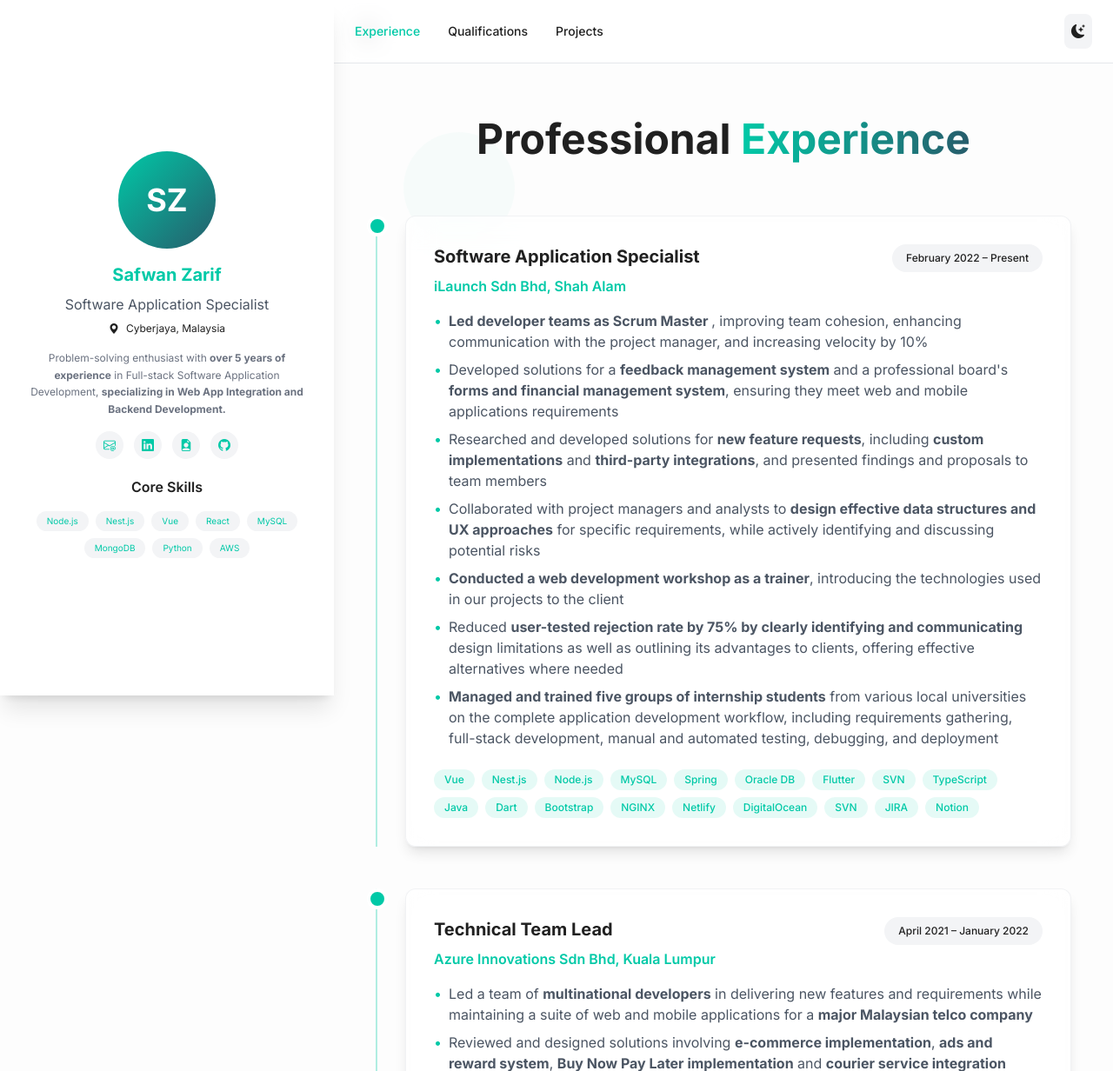
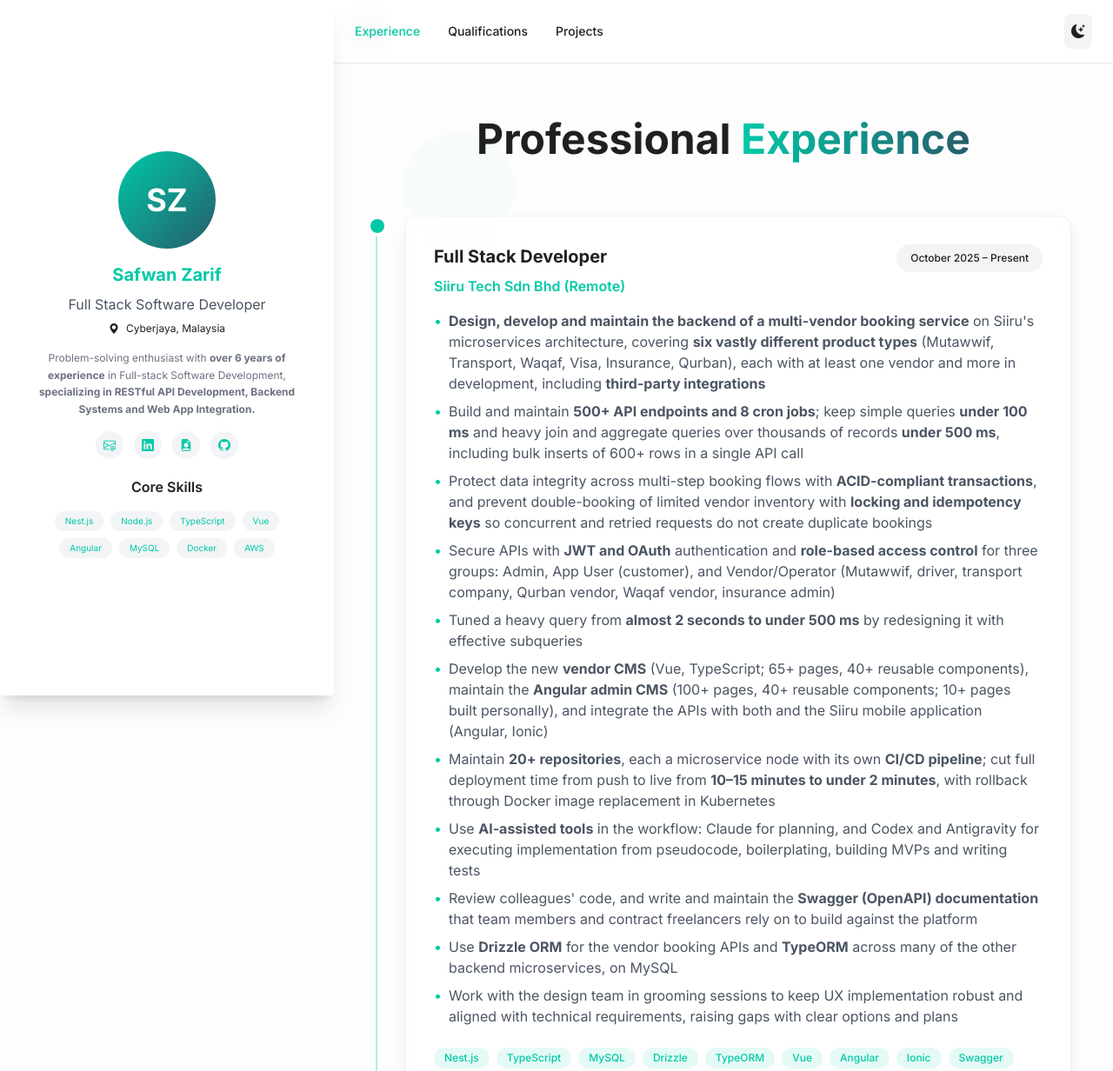
Before and after one commit to msafwanzarif/safwanzarif.dev, an Astro site: page / in a window 1280 px wide. Shown: the top 1232 px of the page at 87% size. Built offline with nearby package versions, Linux system fonts and the light colour scheme; Astro itself is replaced by a stand-in of ours.

Commit message:
feat: update resume and portfolio content

```diff
--- a/src/config/portfolio.js
+++ b/src/config/portfolio.js
@@ -5,8 +5,8 @@ export const portfolioConfig = {
   // Personal Information
   personal: {
     name: "Safwan Zarif",
-    title: "Software Application Specialist",
-    bio: "Problem-solving enthusiast with <b>over 5 years of experience</b> in Full-stack Software Application Development, <b>specializing in Web App Integration and Backend Development.</b>",
+    title: "Full Stack Software Developer",
+    bio: "Problem-solving enthusiast with <b>over 6 years of experience</b> in Full-stack Software Development, <b>specializing in RESTful API Development, Backend Systems and Web App Integration.</b>",
     email: email,
     location: "Cyberjaya, Malaysia",
     profileImage: "/profile.jpg", // Add your profile image to /public folder
@@ -22,33 +22,53 @@ export const portfolioConfig = {
 
   // Core Skills (shown in profile panel)
   coreSkills: [
-    "Node.js","Nest.js", "Vue", "React",
-    "MySQL", "MongoDB", "Python", "AWS"
+    "Nest.js", "Node.js", "TypeScript", "Vue",
+    "Angular", "MySQL", "Docker", "AWS"
   ],
 
   // Work Experience
   experiences: [
     {
-      title: "Software Application Specialist",
+      title: "Full Stack Developer",
+      company: "Siiru Tech Sdn Bhd (Remote)",
+      duration: "October 2025 – Present",
+      descriptions: [
+        "<b>Design, develop and maintain the backend of a multi-vendor booking service</b> on Siiru's microservices architecture, covering <b>six vastly different product types</b> (Mutawwif, Transport, Waqaf, Visa, Insurance, Qurban), each with at least one vendor and more in development, including <b>third-party integrations</b>",
+        "Build and maintain <b>500+ API endpoints and 8 cron jobs</b>; keep simple queries <b>under 100 ms</b> and heavy join and aggregate queries over thousands of records <b>under 500 ms</b>, including bulk inserts of 600+ rows in a single API call",
+        "Protect data integrity across multi-step booking flows with <b>ACID-compliant transactions</b>, and prevent double-booking of limited vendor inventory with <b>locking and idempotency keys</b> so concurrent and retried requests do not create duplicate bookings",
+        "Secure APIs with <b>JWT and OAuth</b> authentication and <b>role-based access control</b> for three groups: Admin, App User (customer), and Vendor/Operator (Mutawwif, driver, transport company, Qurban vendor, Waqaf vendor, insurance admin)",
+        "Tuned a heavy query from <b>almost 2 seconds to under 500 ms</b> by redesigning it with effective subqueries",
+        "Develop the new <b>vendor CMS</b> (Vue, TypeScript; 65+ pages, 40+ reusable components), maintain the <b>Angular admin CMS</b> (100+ pages, 40+ reusable components; 10+ pages built personally), and integrate the APIs with both and the Siiru mobile application (Angular, Ionic)",
+        "Maintain <b>20+ repositories</b>, each a microservice node with its own <b>CI/CD pipeline</b>; cut full deployment time from push to live from <b>10–15 minutes to under 2 minutes</b>, with rollback through Docker image replacement in Kubernetes",
+        "Use <b>AI-assisted tools</b> in the workflow: Claude for planning, and Codex and Antigravity for executing implementation from pseudocode, boilerplating, building MVPs and writing tests",
+        "Review colleagues' code, and write and maintain the <b>Swagger (OpenAPI) documentation</b> that team members and contract freelancers rely on to build against the platform",
+        "Use <b>Drizzle ORM</b> for the vendor booking APIs and <b>TypeORM</b> across many of the other backend microservices, on MySQL",
+        "Work with the design team in grooming sessions to keep UX implementation robust and aligned with technical requirements, raising gaps with clear options and plans",
+      ],
+      technologies: ["Nest.js", "TypeScript", "MySQL", "Drizzle", "TypeORM", "Vue", "Angular", "Ionic", "Swagger", "Docker", "Kubernetes", "GitHub Actions", "DigitalOcean"]
+    },
+    {
+      title: "Full Stack Developer",
       company: "iLaunch Sdn Bhd, Shah Alam",
-      duration: "February 2022 – Present",
+      duration: "February 2022 – October 2025",
       descriptions: [
         "<b>Led developer teams as Scrum Master </b>, improving team cohesion, enhancing communication with the project manager, and increasing velocity by 10%",
-        "Developed solutions for a <b>feedback management system</b> and a professional board's <b>forms and financial management system</b>, ensuring they meet web and mobile applications requirements",
-        "Researched and developed solutions for <b>new feature requests</b>, including <b>custom implementations</b> and <b>third-party integrations</b>, and presented findings and proposals to team members",
+        "Developed solutions for a <b>feedback management system</b> and a professional board's <b>forms and financial management system</b>, ensuring they meet web and mobile applications requirements, with <b>Prisma ORM</b> for data modelling and querying",
+        "<b>Built testing into every project</b>, reviewed colleagues' code, and ran an <b>application testing workshop on Selenium IDE</b>",
+        "Researched and developed solutions for <b>new feature requests</b>, including <b>custom implementations</b> and <b>third-party integrations</b>, and presented findings and proposals to team members; shared internal how-to guides that cut team development time by 20%",
         "Collaborated with project managers and analysts to <b>design effective data structures and UX approaches</b> for specific requirements, while actively identifying and discussing potential risks",
         "<b>Conducted a web development workshop as a trainer</b>, introducing the technologies used in our projects to the client",
         "Reduced <b>user-tested rejection rate by 75% by clearly identifying and communicating</b> design limitations as well as outlining its advantages to clients, offering effective alternatives where needed",
         "<b>Managed and trained five groups of internship students</b> from various local universities on the complete application development workflow, including requirements gathering, full-stack development, manual and automated testing, debugging, and deployment",
       ],
-      technologies: ["Vue", "Nest.js", "Node.js", "MySQL", "Spring", "Oracle DB", "Flutter", "SVN", "TypeScript","Java", "Dart", "Bootstrap", "NGINX", "Netlify", "DigitalOcean", "SVN","JIRA","Notion"]
+      technologies: ["Vue", "Nest.js", "Node.js", "Prisma", "MySQL", "Spring", "Oracle DB", "Flutter", "Selenium", "SVN", "TypeScript", "Java", "Dart", "Bootstrap", "NGINX", "Netlify", "DigitalOcean", "JIRA", "Notion"]
     },
     {
       title: "Technical Team Lead",
       company: "Azure Innovations Sdn Bhd, Kuala Lumpur",
       duration: "April 2021 – January 2022",
       descriptions: [
-        "Led a team of <b>multinational developers</b> in delivering new features and requirements while maintaining a suite of web and mobile applications for a <b>major Malaysian telco company</b>",
+        "Led a team of <b>multinational developers</b>, working with colleagues in <b>Pakistan and the Philippines</b>, in delivering new features and requirements while maintaining a suite of web and mobile applications for a <b>major Malaysian telco company</b>",
         "Reviewed and designed solutions involving <b>e-commerce implementation</b>, <b>ads and reward system</b>, <b>Buy Now Pay Later implementation</b> and <b>courier service integration</b>",
         "Collaborated closely with Project Managers to manage client technical requests and expectations, <b>providing effort estimations and risk analysis</b>",
       ],
@@ -60,7 +80,7 @@ export const portfolioConfig = {
       duration: "March 2020 – March 2021",
       descriptions: [
         "Focused on <b>data management and computation</b> for an inventory and content management system tailored for <b>B2B clients</b>",
-        "Handled <b>on-call reports and incidents response</b>, providing prompt analysis and coming up with effective debugging strategy to be implemented"
+        "Handled <b>on-call reports and incidents response</b>, providing prompt analysis and coming up with effective debugging strategy to be implemented, meeting 100% of deadlines and SLAs"
       ],
       technologies: ["Laravel", "Node.js", "MySQL", "MongoDB", "Postman", "JIRA", "PHP", "Javascript"]
     }
@@ -71,9 +91,9 @@ export const portfolioConfig = {
     {
       degree: "Bachelor of Computer Science (Hons.) Specializing in Information System",
       institution: "Multimedia University, Cyberjaya",
-      year: "2016 - 2020",
+      year: "2016 - 2021",
       result:"CGPA : 3.71",
-      description: "Won Best Final Year Project. Focused on elective subjects with technical application including Artificial Intelligence, Algorithm, Compiler Design and Data Mining."
+      description: "Won Best Final Year Project and the Book Award. Focused on elective subjects with technical application including Artificial Intelligence, Algorithm, Compiler Design and Data Mining."
     },
     {
       degree: "International Baccalaureate (Engineering)",
@@ -205,7 +225,7 @@ export const portfolioConfig = {
         "Configured the thumbnail and preview for the e-card link to be shared on WhatsApp",
       ],
       futurePlans:[
-        "Ability to customize content and deploy your own e-card folowing the same template",
+        "Ability to customize content and deploy your own e-card following the same template",
         "Gift registry feature"
       ],
       icon: "💌",
--- a/src/pages/index.astro
+++ b/src/pages/index.astro
@@ -9,7 +9,7 @@ import '../styles/global.css';
 import TopPad from '../components/TopPad.vue';
 ---
 
-<PortfolioLayout title="Safwan Zarif | Software Application Specialist">
+<PortfolioLayout title="Safwan Zarif | Full Stack Software Developer">
   <!-- Profile Panel (Fixed Left) -->
   <ProfilePanel client:load />
 
```
Also changed, not shown: 1 other file.
